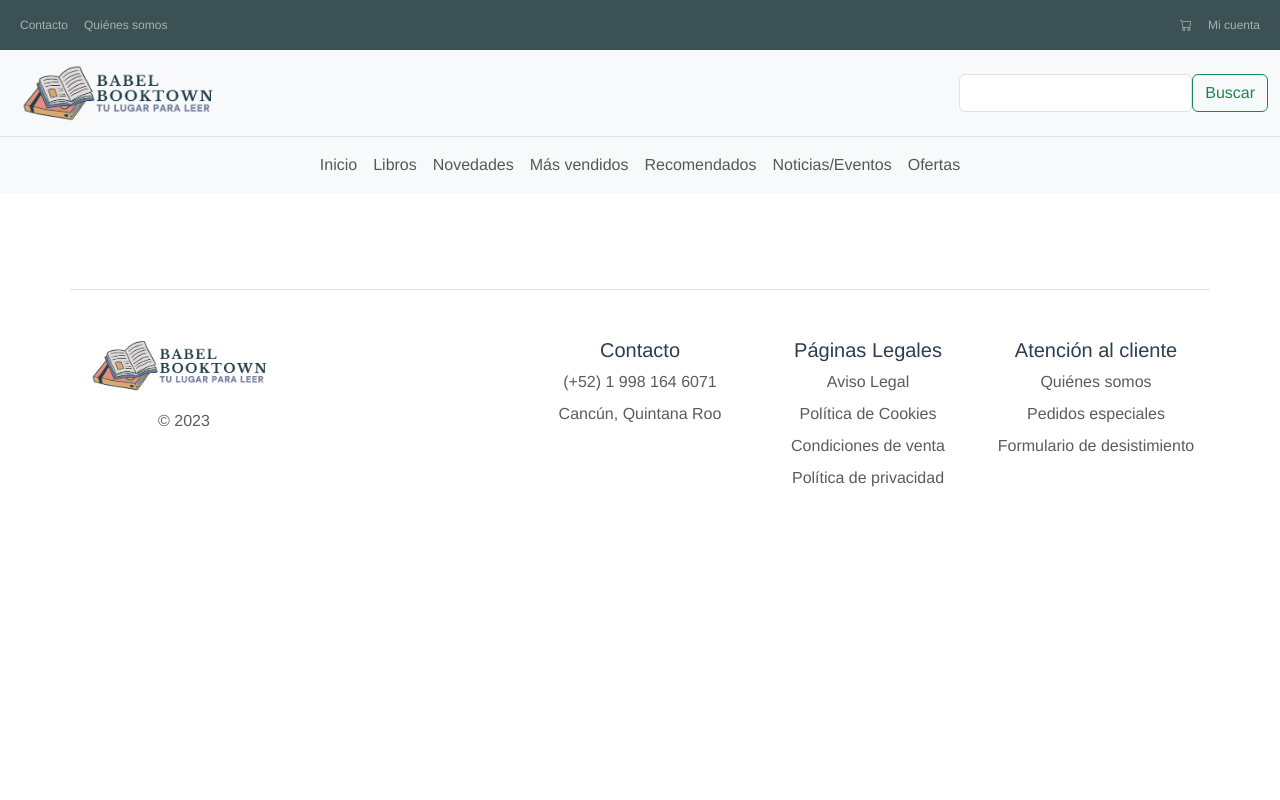
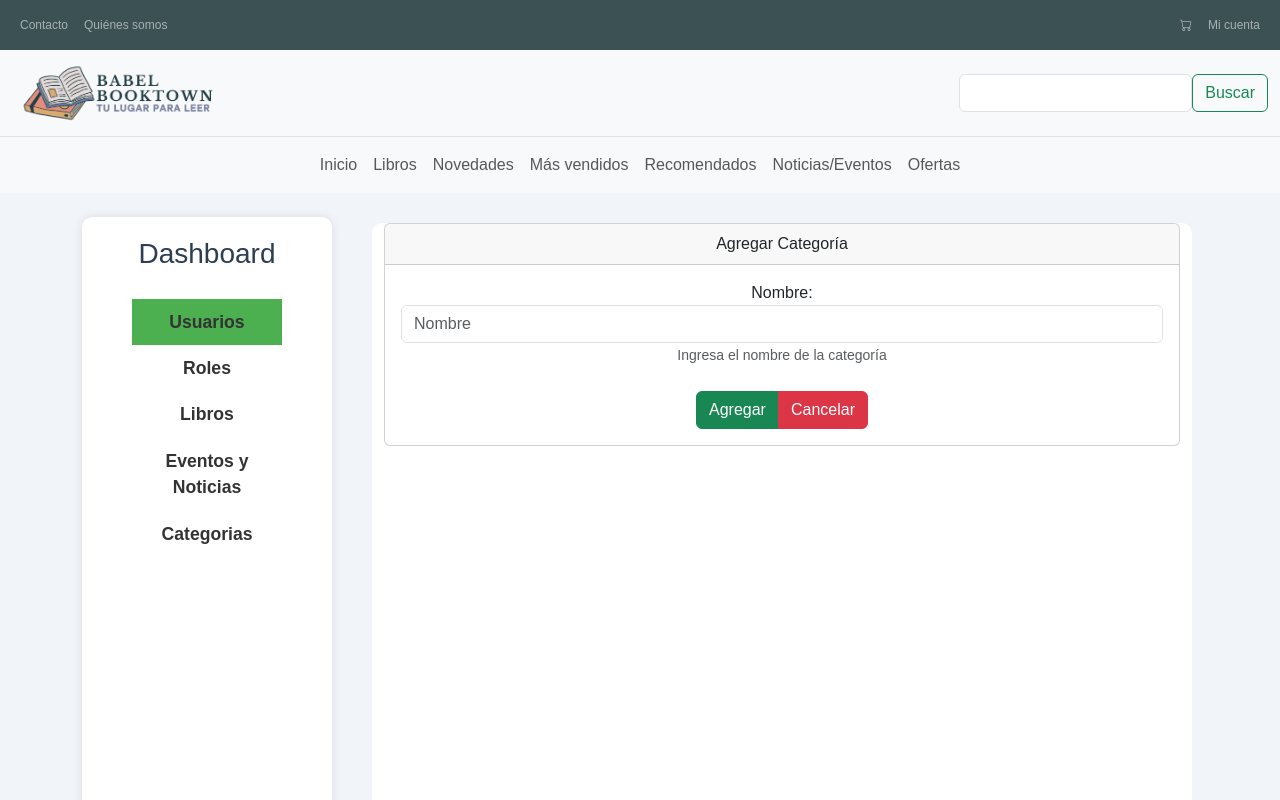
Before and after one commit to DianaRojasUwU/DianaRojasUwU.github.io, a Vue app in the folder babelfrontnend_vue/: page /vistaAdmin/AgregarCategoria in a window 1280 px wide. Shown: the top 800 px of the page. Built offline with nearby package versions, Linux system fonts and the light colour scheme; no server answers; a small style sheet from the web is missing.

Commit message:
Cambios en el proyecto

```diff
--- /dev/null
+++ b/babelfrontnend_vue/src/components/Categoria/AgregarCategoria.vue
@@ -0,0 +1,55 @@
+<template>
+    <div class="container">
+      <div class="card">
+        <div class="card-header">Agregar Categoría</div>
+        <div class="card-body">
+          <form v-on:submit.prevent="agregarCategoria">
+            <div class="form-group">
+              <label for="nombre">Nombre:</label>
+              <input
+                type="text"
+                class="form-control"
+                name="nombre"
+                v-model="form.nombre"
+                aria-describedby="helpId"
+                id="nombre"
+                placeholder="Nombre"
+              />
+              <small id="helpId" class="form-text" text-muted>Ingresa el nombre de la categoría</small>
+            </div><br>
+            <div class="btn-group" role="group">
+              <button type="submit" class="btn btn-success">Agregar</button>
+              <router-link :to="{ path: '/ListarCategoria' }" class="btn btn-danger">Cancelar</router-link>
+            </div>
+          </form>
+        </div>
+      </div>
+    </div>
+  </template>
+
+  <script>
+  import axios from 'axios';
+
+  export default {
+    name: 'AgregarCategoria',
+    data() {
+      return {
+        form: {
+          nombre: '',
+        },
+      };
+    },
+    methods: {
+      agregarCategoria() {
+        axios.post('https://localhost:7102/api/categorias', this.form)
+          .then((response) => {
+            console.log(response);
+            this.$router.push('ListarCategoria');
+          })
+          .catch((error) => {
+            console.error(error.response.data);
+          });
+      },
+    },
+  };
+  </script>
--- /dev/null
+++ b/babelfrontnend_vue/src/components/Categoria/EditarCategoria.vue
@@ -0,0 +1,63 @@
+<template>
+    <div class="container">
+      <div class="card">
+        <div class="card-header">Editar Categoría</div>
+        <div class="card-body">
+          <form v-on:submit.prevent="editarCategoria">
+            <div class="form-group">
+              <label for="nombre">Nombre:</label>
+              <input
+                type="text"
+                class="form-control"
+                name="nombre"
+                v-model="form.nombre"
+                aria-describedby="helpId"
+                id="nombre"
+                placeholder="Nombre"
+              />
+              <small id="helpId" class="form-text" text-muted>Ingresa el nombre de la categoría</small>
+            </div><br>
+            <div class="btn-group" role="group">
+              <button type="submit" class="btn btn-success">Editar</button>
+              <router-link :to="{ path: '/ListarCategoria' }" class="btn btn-danger">Cancelar</router-link>
+            </div>
+          </form>
+        </div>
+      </div>
+    </div>
+  </template>
+
+  <script>
+  import axios from 'axios';
+
+  export default {
+    name: 'EditarCategoria',
+    data() {
+      return {
+        id: null,
+        form: {
+          nombre: '',
+        },
+      };
+    },
+    methods: {
+      editarCategoria() {
+        axios.put(`https://localhost:7102/api/categorias/${this.id}`, this.form)
+          .then((response) => {
+            console.log(response);
+            this.$router.push('/vistaAdmin/ListarCategoria');
+          })
+          .catch((error) => {
+            console.error(error.response.data);
+          });
+      },
+    },
+    mounted() {
+      this.id = this.$route.params.id;
+      axios.get(`https://localhost:7102/api/categorias/${this.id}`)
+        .then((response) => {
+          this.form.nombre = response.data.nombre;
+        });
+    },
+  };
+  </script>
--- /dev/null
+++ b/babelfrontnend_vue/src/components/Categoria/ListarCategoria.vue
@@ -0,0 +1,100 @@
+<template>
+    <div class="container">
+      <div class="card">
+        <div class="row">
+          <div class="col">
+            <h5 class="my-2 mr-md-auto font-weight-normal"></h5>
+          </div>
+          <div class="col-md-8">
+            <h5 class="my-2 mr-md-auto font-weight-normal" style="align-items: center;">Categorías</h5>
+          </div>
+          <div class="col col-lg-2">
+            <h5 class="my-2 mr-md-auto font-weight-normal">
+              <button type="button" v-on:click="agregarCategoria()" class="btn btn-success">Agregar</button>
+            </h5>
+          </div>
+        </div>
+
+        <div class="card_body">
+          <table class="table table-striped table-bordered">
+            <thead>
+              <tr>
+                <th>Id</th>
+                <th>Nombre</th>
+                <th>Editar</th>
+                <th>Eliminar</th>
+              </tr>
+            </thead>
+            <tbody>
+              <tr v-for="categoria in categorias" :key="categoria.id">
+                <td>{{ categoria.id }}</td>
+                <td>{{ categoria.nombre }}</td>
+                <td>
+                  <div class="btn-group" role="label" aria-label="">
+                    <button type="button" v-on:click="editarCategoria(categoria.id)" class="btn btn-warning">Editar</button>
+                  </div>
+                </td>
+                <td>
+                  <div class="btn-group" role="label" aria-label="">
+                    <button type="button" v-on:click="borrarCategoria(categoria.id)" class="btn btn-danger">Eliminar</button>
+                  </div>
+                </td>
+              </tr>
+            </tbody>
+          </table>
+        </div>
+      </div>
+    </div>
+  </template>
+
+  <script>
+  import axios from 'axios';
+
+  export default {
+    data() {
+      return {
+        categorias: [],
+      };
+    },
+    created() {
+      this.listarCategorias();
+    },
+    methods: {
+      listarCategorias() {
+        axios.get('https://localhost:7102/api/categorias')
+          .then((response) => {
+            this.categorias = response.data;
+            console.log(response.data);
+          })
+          .catch((error) => {
+            console.error(error);
+          });
+      },
+      borrarCategoria(id) {
+        console.log(id);
+
+        axios.delete(`https://localhost:7102/api/categorias/${id}`)
+          .then(() => {
+            // Recarga la lista después de eliminar
+            this.listarCategorias();
+          })
+          .catch((error) => {
+            console.error(error);
+          });
+      },
+      editarCategoria(id) {
+        console.log(id);
+        this.$router.push(`/EditarCategoria/${id}`);
+      },
+      agregarCategoria() {
+        this.$router.push('AgregarCategoria');
+      },
+    },
+  };
+  </script>
+
+  <style>
+    span {
+      color: black;
+    }
+  </style>
--- a/babelfrontnend_vue/src/components/Sidebar.vue
+++ b/babelfrontnend_vue/src/components/Sidebar.vue
@@ -25,6 +25,11 @@
         <li class="">
           <router-link to="/vistaAdmin/ListarEventoNoticia" class="button">
             <span class="text">Eventos y Noticias</span>
+          </router-link>
+        </li>
+        <li class="">
+          <router-link to="/vistaAdmin/ListarCategoria" class="button">
+            <span class="text">Categorias</span>
           </router-link>
         </li>
       </ul>
```
Also changed, not shown: babelfrontnend_vue/src/router/index.js (+16 -0 lines).
